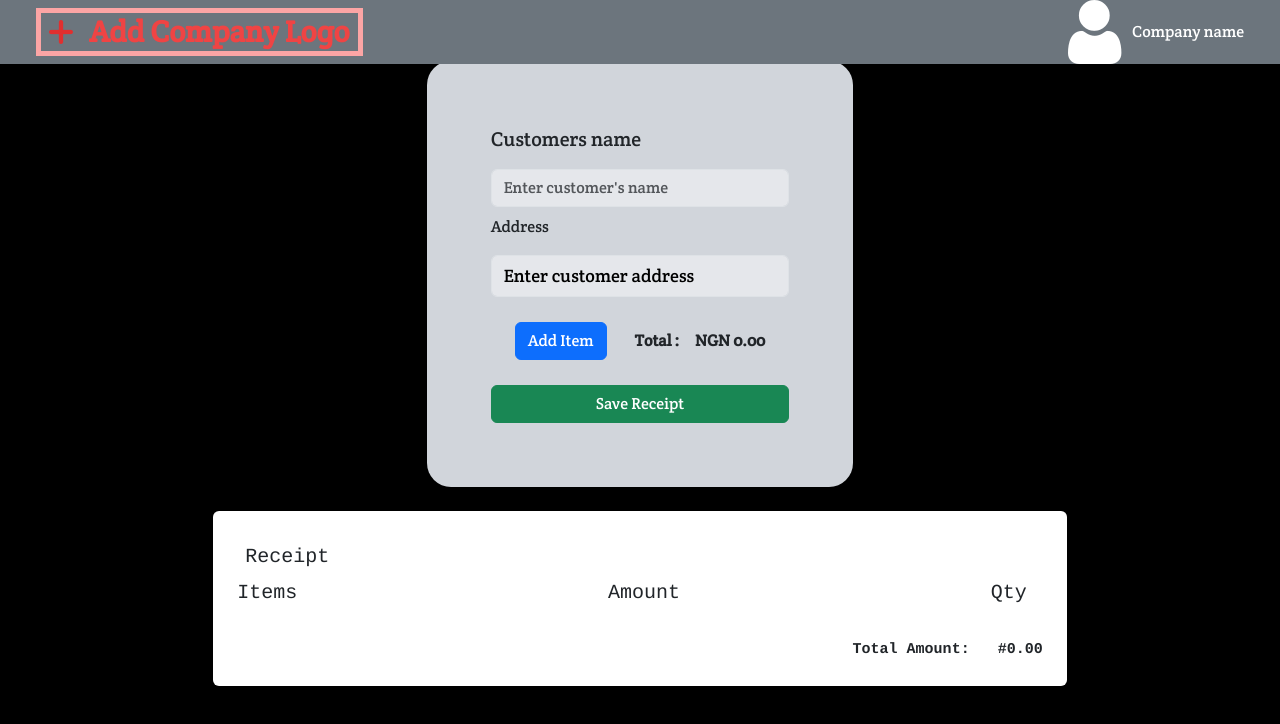
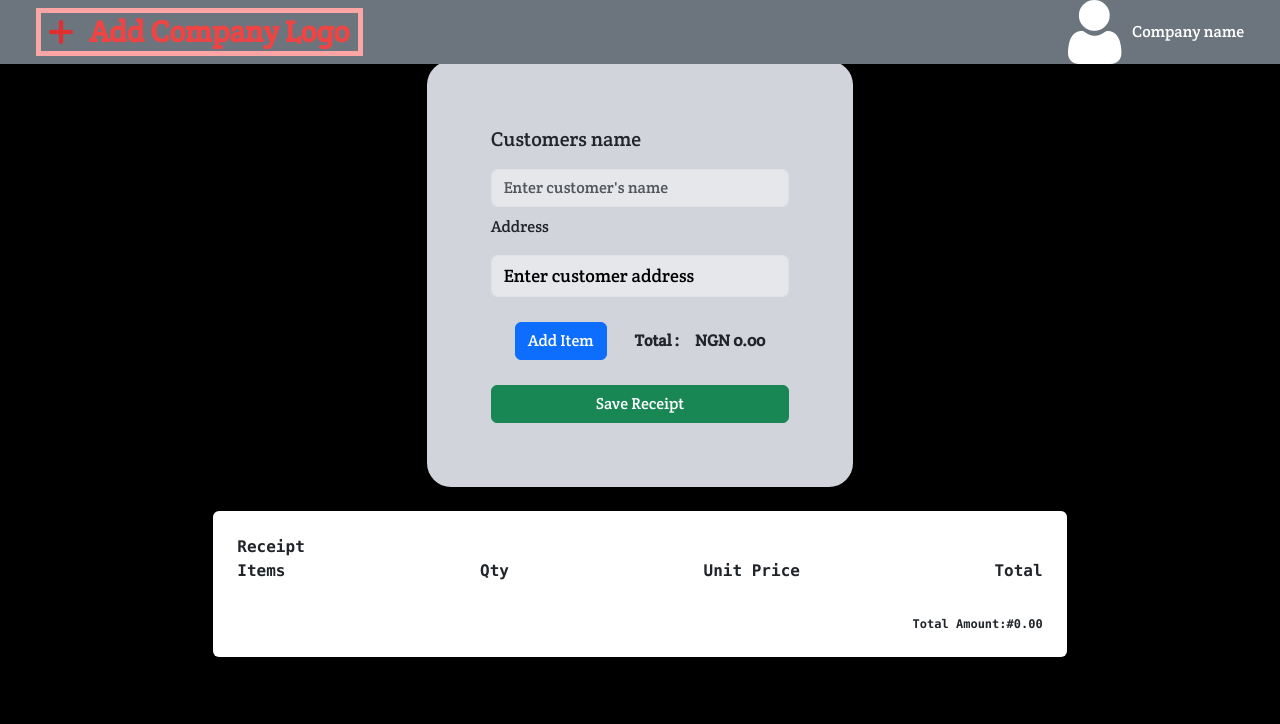
Before and after one commit to tobidechamp15/Receipt-Generator, a React (Create React App) app: page /home in a window 1280 px wide. Shown: the top 724 px of the page. Built offline with nearby package versions, Linux system fonts and the light colour scheme; a web font is replaced by a local one.

Commit message:
Feature Home page

```diff
--- a/src/Components/Dropdown.js
+++ b/src/Components/Dropdown.js
@@ -1,12 +1,22 @@
 import React from 'react';
 
-const Dropdown = () => {
+const Dropdown = ({ onMouseOver, onMouseOut }) => {
   return (
-    <div className="hidden flex-col bg-gray-300 text-blue-400 text-lg py-3 px-10 rounded-md absolute top-[8%] right-auto duration-500 ease-in-out">
-      <ul className="flex flex-col gap-4" >
-        <li>Profile</li>
-        <li>Settings</li>
-        <li>Logout</li>
+    <div
+      onMouseOver={onMouseOver}
+      onMouseOut={onMouseOut}
+      className="flex flex-col bg-white text-blue-400 text-lg  rounded-md absolute top-[50px] right-0 me-3 duration-500 ease-in-out delay delay-700"
+    >
+      <ul className="flex flex-col g">
+        <li className="cursor-pointer text-lg hover:bg-gray-200  hover:rounded-xl  px-8 duration-500 py-1">
+          Profile
+        </li>
+        <li className="cursor-pointer text-lg hover:bg-gray-200  px-8 duration-500 py-1  hover:rounded-xl">
+          Settings
+        </li>
+        <li className="cursor-pointer text-lg hover:bg-gray-200  px-8 duration-500 py-1  hover:rounded-xl">
+          Log out
+        </li>
       </ul>
     </div>
   );
--- a/src/Components/Navbar.js
+++ b/src/Components/Navbar.js
@@ -1,9 +1,17 @@
-import React from 'react';
+import React, { useState } from 'react';
 import userImg from '../assets/user.png';
 import addBtn from '../assets/add.png';
 import Dropdown from './Dropdown';
 
 const Navbar = () => {
+  const [showDropdownComponent, setShowDropdownComponent] = useState(false);
+
+  const handleMouseOver = () => {
+    setShowDropdownComponent(true);
+  };
+  const handleMouseOut = () => {
+    setShowDropdownComponent(false);
+  };
   return (
     <nav className="w-full fixed top-0 flex justify-between item-center  bg-secondary py-2 px-9 h-1/9 h-[8%]">
       <span className="text-red-500 md:text-3xl text-sm border-red-300 border-5 p-2 cursor-pointer font-semibold flex items-center justify-center">
@@ -15,10 +23,18 @@ const Navbar = () => {
         <img
           src={userImg}
           alt="profile"
-          className="cursor-pointer xs:h-[7vw] relative"
+          onMouseOver={handleMouseOver}
+          onMouseOut={handleMouseOut}
+          className="cursor-pointer xs:h-[10vw] relative"
         />
         <span className="hidden md:flex">Company name</span>
-        <Dropdown />
+        {showDropdownComponent && (
+          <Dropdown
+            onMouseOver={handleMouseOver}
+            onMouseOut={handleMouseOut}
+            className="transition-700 ease-in-out"
+          />
+        )}
       </div>
     </nav>
   );
--- a/src/Components/Receipt.js
+++ b/src/Components/Receipt.js
@@ -2,28 +2,32 @@ import React from 'react';
 
 const Receipt = ({ descriptionValues, customerName, address }) => {
   const divStyle = {
-    fontFamily: 'Courier',
-    fontSize: '15px',
+    fontFamily: 'Consolas',
+    fontSize: '12px',
+    fontWeight: 600,
   };
   let totalAmount = 0;
+
   return (
     <div
       className="bg-white flex flex-col md:w-2/3 p-4 rounded-md mt-4 w-full "
       style={divStyle}
     >
-      <h1 className="text-xl m-2">Receipt</h1>
-      <div className="">
+      <h1 className="text-base ">Receipt</h1>
+      <div className="flex ">
         <span className="">{customerName}</span>
         <span>{address}</span>
       </div>
-      <div className="flex justify-between px-3 ps-0">
-        <p className="text-xl">Items</p>
-        <p className="text-xl">Amount</p>
-        <p className="text-xl">Qty</p>
+      <div className="flex justify-between ">
+        <p className="text-base">Items</p>
+        <p className="text-base">Qty</p>
+        <p className="text-base">Unit Price</p>
+        <p className="text-base">Total</p>
       </div>
       <ul className=" m-0 p-1  h-fit border-black flex flex-col w-full ">
         {descriptionValues.map((values, index) => {
           // Calculate the amount for each product
+
           const totalAmountForProduct =
             parseFloat(values.enteredAmount) * parseInt(values.enteredQuantity);
           totalAmount += totalAmountForProduct;
@@ -31,11 +35,17 @@ const Receipt = ({ descriptionValues, customerName, address }) => {
           return (
             <li
               key={index}
-              className="flex px-6 bg-transparent gap-2 text-center w-full justify-between items-center"
+              className="flex  bg-transparent gap-2 text-center w-full justify-between items-center"
             >
-              <p className=" text-center">{values.enteredProducts}</p>
+              <p className=" text-center flex flex-wrap">
+                {values.enteredProducts}
+              </p>
+              <p>{values.enteredQuantity}</p>
+              <p>{values.enteredAmount}</p>
               <p className=" text-center">
-                {isNaN(totalAmount)?'0.00':` #{totalAmountForProduct.toFixed(2)}`}
+                {isNaN(totalAmount)
+                  ? '0.00'
+                  : ` #${totalAmountForProduct.toFixed(2)}`}
               </p>
             </li>
           );
@@ -44,12 +54,10 @@ const Receipt = ({ descriptionValues, customerName, address }) => {
       {/* Display the total amount */}
       <div className="flex justify-end">
         <span className="mt-4 text-center">
-          <strong className="flex gap-7 items-center justify-center">
-            <span>Total Amount:</span>
-            <span>
-              {isNaN(totalAmount) ? '0.00' : `#${totalAmount.toFixed(2)}`}
-            </span>
-          </strong>
+          <span>Total Amount:</span>
+          <span>
+            {isNaN(totalAmount) ? '0.00' : `#${totalAmount.toFixed(2)}`}
+          </span>
         </span>
       </div>
     </div>
--- a/src/Components/TotalAmount.js
+++ b/src/Components/TotalAmount.js
@@ -2,7 +2,7 @@ import React from 'react';
 
 const TotalAmount = ({ descriptionValues }) => {
   // Add curly braces for the component function
-  console.log(descriptionValues);
+
   let totalAmount = 0;
 
   descriptionValues.map((values, index) => {
```
